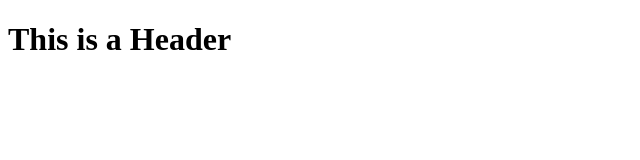
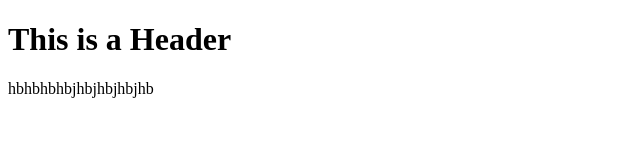
Before and after one commit to berkaygumus32/git-test, a plain HTML site: page index.html in a window 1280 px wide. Shown: the whole page, without its empty margins (0-640 px from the left). Drawn offline with Linux system fonts and the light colour scheme.

Commit message:
Second commit

```diff
--- a/index.html
+++ b/index.html
@@ -2,5 +2,6 @@
 <html>
     <body>
         <h1>This is a Header</h1>
+        <p>hbhbhbhbjhbjhbjhbjhb</p>
     </body>
 </html>
```
